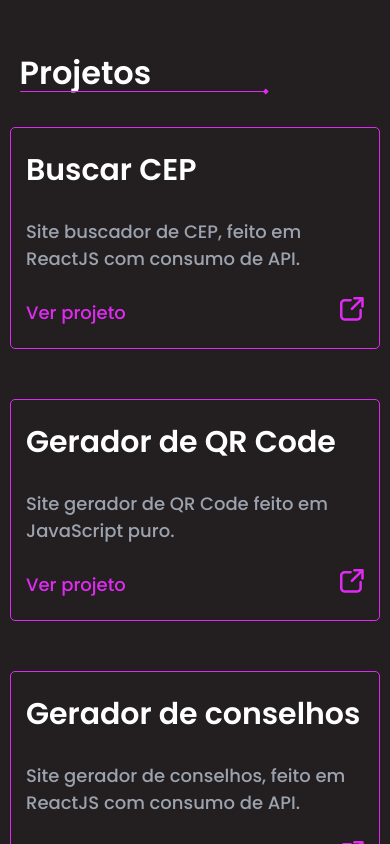
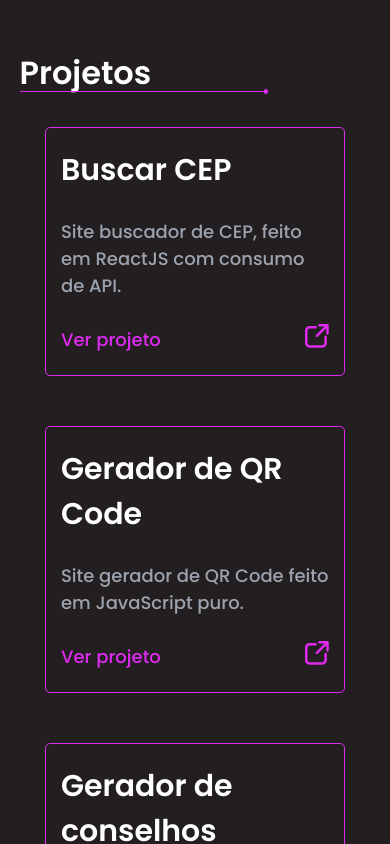
Before and after one commit to maysaraujo/portfolio, a React (Vite) app: page / in a window 390 px wide. Shown: the part 2160-3004 px from the top of the page. Built offline with nearby package versions, Linux system fonts and the light colour scheme.

Commit message:
feat: adding new style to project card in mobile

```diff
--- a/src/components/ProjectComponent/Project.module.css
+++ b/src/components/ProjectComponent/Project.module.css
@@ -63,7 +63,7 @@ section .cardContainer .card .link>svg {
 }
 
 @media only screen and (max-width: 600px) {
-  section .cardContainer {
-    justify-items: start;
+  section .cardContainer .card {
+    width: 300px;
   }
 }
```
